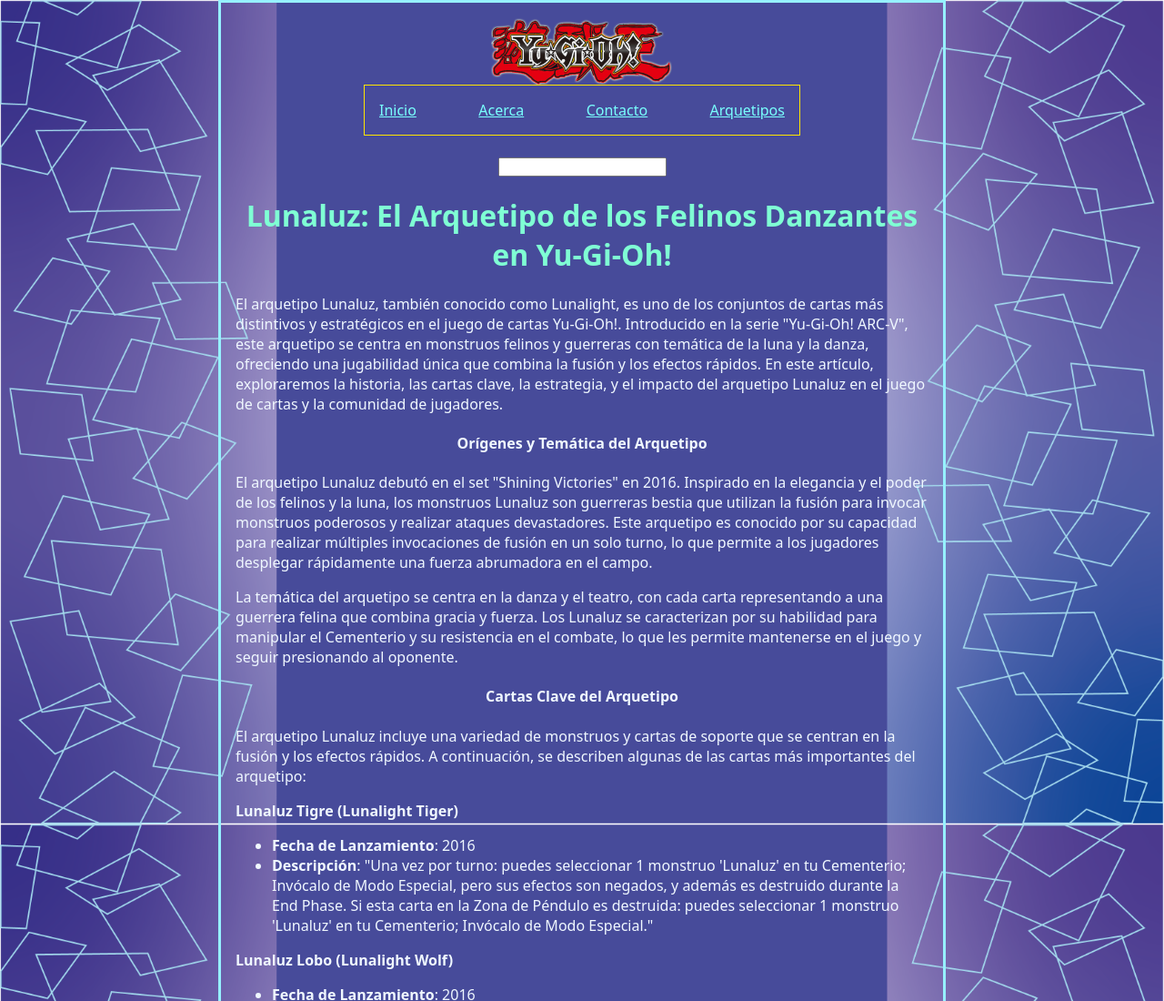
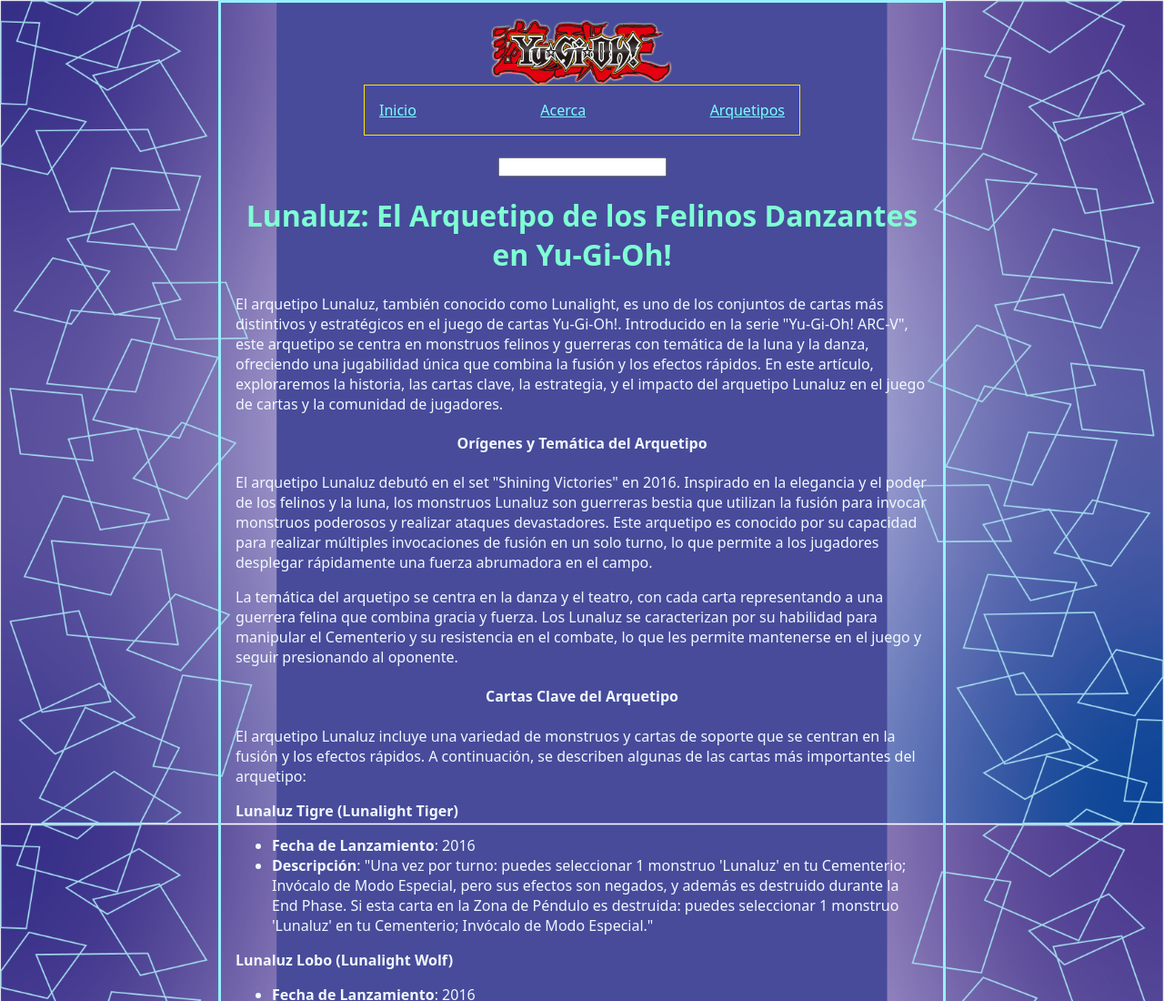
Before and after one commit to RJDdd/YUGIOHWIKI, an Eleventy site: page code/lunaluz.md in a window 1280 px wide. Shown: the top 1100 px of the page at 91% size. Built offline with nearby package versions, Linux system fonts and the light colour scheme; Eleventy itself is replaced by a stand-in of ours; files that its build step writes are made by us from their sources.

Commit message:
sin contacto

```diff
--- a/code/_includes/menu.njk
+++ b/code/_includes/menu.njk
@@ -18,7 +18,6 @@
   <ul>
     <li><a href="/">Inicio</a></li>
     <li><a href="/acerca">Acerca</a></li>
-    <li><a href="/contacto">Contacto</a></li>
     <li><a href="/blog">Arquetipos</a></li>
   </ul>
   </nav>
```
